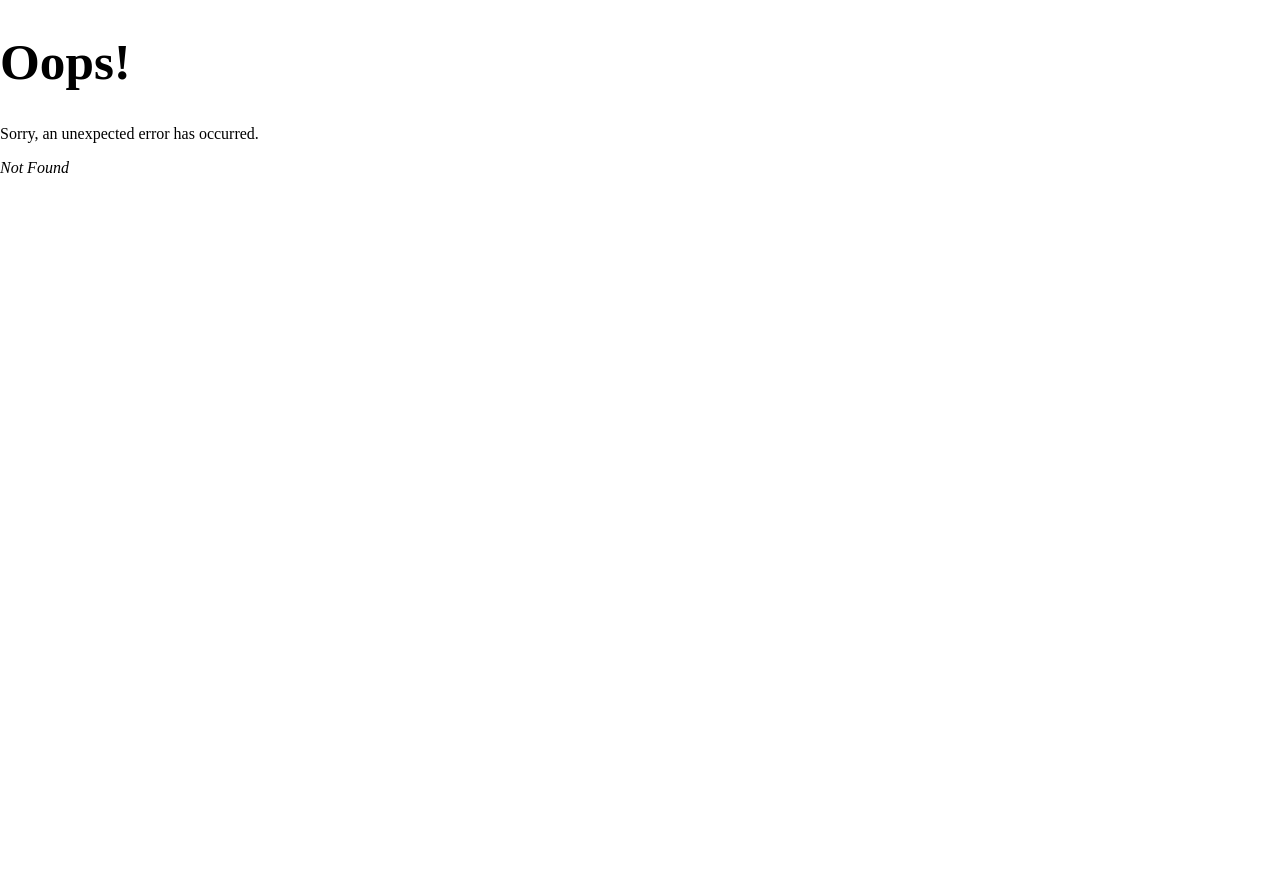
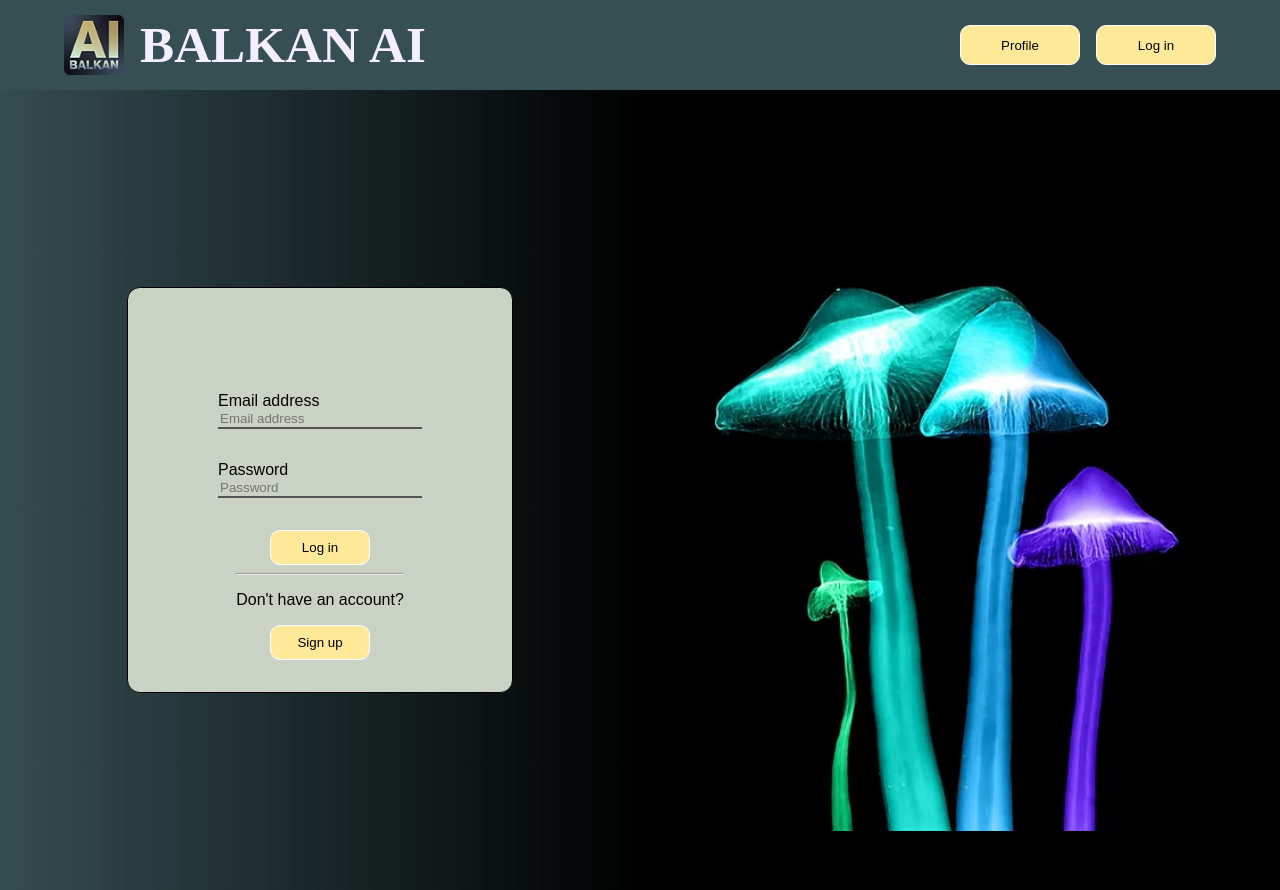
Before and after one commit to djbokisha/Balkan-AI, a React (Vite) app: page /login in a window 1280 px wide. Before the commit this address had no page. Before the commit the page ends 800 px from the top, so only its background shows below. Built offline with nearby package versions, Linux system fonts and the light colour scheme.

Commit message:
fixed routing and some styling

```diff
--- a/src/components/Conversation/Conversation.tsx
+++ b/src/components/Conversation/Conversation.tsx
@@ -1,18 +1,20 @@
 import React from "react";
+import { useNavigate } from "react-router-dom";
 import "./Conversation.css";
 
 function Conversation() {
+  const navigate = useNavigate()
   return (
     <div className="conversation">
       <h1>BALKAN AI</h1>
 
 
       <div className="content">
-      <p>Započnite konverzaciju:</p>
+        <p>Započnite konverzaciju:</p>
 
         <div className="input">
           <input type="email" placeholder="Vase pitanje/zahtev" />
-          <button>Posalji</button>
+          <button type="button" onClick={() => navigate('/chat')}>Posalji</button>
 
         </div>
       </div>
--- a/src/components/Google/Google_Login_Oauth.tsx
+++ b/src/components/Google/Google_Login_Oauth.tsx
@@ -19,16 +19,16 @@
           onSuccess={(credentialResponse) => {
             const details = jwt_decode(credentialResponse.credential!);
             // @ts-ignore
-            const {email, email_verified} = details
+            const { email, email_verified } = details
             console.log(email, email_verified)
-            if(email_verified){
+            if (email_verified) {
               Axios.post("http://localhost:5000/auth/loginGoogle", {
                 email,
               })
                 .then((res) => {
                   console.log("logged in", res);
                 })
-      .catch((err:any) => {
+                .catch((err: any) => {
                   console.log(err)
                   throw new Error(err.message);
                 });
@@ -41,7 +41,7 @@
           shape="circle"
         />
       </GoogleOAuthProvider>
-      <button onClick={() => googleLogout()}>Log out</button>
+      {/* <button onClick={() => googleLogout()}>Log out</button> */}
     </div>
   );
 }
--- a/src/components/Info_1/Info_1.tsx
+++ b/src/components/Info_1/Info_1.tsx
@@ -1,7 +1,9 @@
 import React from "react";
+import { useNavigate } from "react-router-dom";
 import "./Info_1.css";
 
 function Info_1() {
+  const navigate = useNavigate()
   return (
     <div className="container-info1">
       <div className="left-info1-side">
@@ -20,7 +22,7 @@
             Mogućnosti su beskonačne i zavise samo od vas samih.
           </p>
 
-          <button className="btn-info btn-hover">ISPROBAJ</button>
+          <button className="btn-info btn-hover" onClick={() => navigate('/chat')} type="button">ISPROBAJ</button>
         </div>
       </div>
       <div className="right-info1-side"></div>
--- a/src/components/Info_2/Info_2.tsx
+++ b/src/components/Info_2/Info_2.tsx
@@ -1,7 +1,9 @@
-import React from "react";
+import { useNavigate } from "react-router-dom";
 import "./Info_2.css";
 
 function Info_2() {
+  const navigate = useNavigate()
+
   return (
     <div className="container-info2">
       <div className="right-info2-side"></div>
@@ -21,7 +23,7 @@
             inteligencija radi 24/7, stoga vam je uvek na raspolaganju.
           </p>
 
-          <button className="btn-info btn-hover">ISPROBAJ</button>
+          <button className="btn-info btn-hover" onClick={() => navigate('/chat')} type="button">ISPROBAJ</button>
         </div>
       </div>
     </div>
--- a/src/components/Login/Login_left_side/Login_left_side.tsx
+++ b/src/components/Login/Login_left_side/Login_left_side.tsx
@@ -1,13 +1,12 @@
-import React, { FormEvent, useState, useEffect } from "react";
+import { FormEvent, useState } from "react";
 import "./Login_left_side.css";
 import Google_Login_Oauth from "../../Google/Google_Login_Oauth";
-
-const clientId =
-  "852734223308-ipm7cg5h9g1s51r966gkrjhtaqb2b79d.apps.googleusercontent.com";
+import { useNavigate } from "react-router-dom";
 
 function Login_left_side() {
   const [email, setEmail] = useState("");
   const [password, setPassword] = useState("");
+  const navigate = useNavigate()
 
   const loginHandler = (e: FormEvent): void => {
     e.preventDefault();
@@ -20,8 +19,6 @@
         <div className="position">
           <div className="google">
             <Google_Login_Oauth />
-            {/* <Google_Login />
-            <Google_Logout /> */}
           </div>
         </div>
         <div>
@@ -58,8 +55,8 @@
           <hr />
 
           <p>Don't have an account?</p>
-          <button type="button" className="btn-login-singup">
-            Sing up
+          <button type="button" className="btn-login-singup" onClick={() => navigate('/signup')}>
+            Sign up
           </button>
         </div>
       </div>
--- a/src/components/Navbar/Navbar.css
+++ b/src/components/Navbar/Navbar.css
@@ -15,6 +15,7 @@
 .logo img {
   padding-right: 1rem;
   height: 60px;
+  cursor: pointer;
 }
 
 .navbar .container {
--- a/src/components/Navbar/Navbar.tsx
+++ b/src/components/Navbar/Navbar.tsx
@@ -3,24 +3,26 @@
 import "./Navbar.css";
 import hamburger from "../../assets/hamburger.svg"
 import hamburger_close from "../../assets/hamburger-close.svg"
+import { useNavigate } from "react-router-dom";
 
 function Navbar() {
   const [click, setClick] = useState(false);
+  const navigate = useNavigate();
   const hadleClick = () => setClick(!click);
   return (
     <div className="navbar">
       <div className="container">
         <div className="logo">
-          <img src={logo} alt="" />
+          <img src={logo} alt="logo" onClick={() => navigate('/')} />
           <h1>BALKAN AI</h1>
         </div>
 
         <div className={click ? "nav active" : "nav"}>
-          <button className="btn-login btn-hover">Profile</button>
+          <button className="btn-login btn-hover" type="button" onClick={() => navigate('/profile')}>Profile</button>
 
-          <button className="btn-login btn-hover">Log in</button>
+          <button className="btn-login btn-hover" type="button" onClick={() => navigate('/login')}>Log in</button>
         </div>
-        <div onClick={hadleClick} className="hamburger">
+        <div onClick={() => hadleClick()} className="hamburger">
           {click ? (
             <img src={hamburger_close} alt="h" className="icon" />
           ) : (
--- a/src/components/Signup/Singup.tsx
+++ b/src/components/Signup/Singup.tsx
@@ -1,8 +1,8 @@
-import React, { FormEvent, useRef } from "react";
+import { FormEvent, useRef } from "react";
 import "./Signup.css";
 import Axios from "axios";
 
-function Singup() {
+function Signup() {
   const usernameSingupRef = useRef<HTMLInputElement>(null);
   const surnamSingupRef = useRef<HTMLInputElement>(null);
   const emailSingupRef = useRef<HTMLInputElement>(null);
@@ -84,7 +84,7 @@
             </div>
             <div className="remember-me">
               <button type="submit" className="btn-login-singup">
-                Sing up
+                Sign up
               </button>
             </div>
           </form>
@@ -94,4 +94,4 @@
   );
 }
 
-export default Singup;
+export default Signup;
--- a/src/components/Video_2/Vide_2.tsx
+++ b/src/components/Video_2/Vide_2.tsx
@@ -1,15 +1,17 @@
-import React from "react";
 import "./Video.css";
 import video_2 from "../../assets/video2.mp4";
+import { useNavigate } from "react-router-dom";
 
 function Vide_2() {
+  const navigate = useNavigate()
+
   return (
     <div className="hero">
       <video autoPlay loop muted id="video">
         <source src={video_2} type="video/mp4" />
       </video>
 
-<div className="container-video"></div>
+      <div className="container-video"></div>
       <div className="left-video2-side">
         <div className="scrolling-area-video2">
           <div className="scrolling-element-inside">
@@ -41,7 +43,7 @@
           </div>
 
         </div>
-        <button className="btn-video2 btn-hover">Isprobaj</button>
+        <button className="btn-video2 btn-hover" type="button" onClick={() => navigate('/chat')}>Isprobaj</button>
       </div>
     </div>
   );
--- a/src/pages/Home.tsx
+++ b/src/pages/Home.tsx
@@ -1,13 +1,9 @@
-import Chat_Bot from "../components/Chat_Bot/Chat_Bot"
 import Conversation from "../components/Conversation/Conversation"
-import Dashboard from "../components/Dashboard/Dashboard"
 import Description from "../components/Description/Description"
 import Footer from "../components/Footer/Footer"
 import Info_1 from "../components/Info_1/Info_1"
 import Info_2 from "../components/Info_2/Info_2"
-import Login from "../components/Login/Login"
 import Pay_Pal from "../components/Pay_Pal/Pay_Pal"
-import Singup from "../components/Signup/Singup"
 import Video from "../components/Video/Video"
 import Vide_2 from "../components/Video_2/Vide_2"
 
@@ -22,11 +18,7 @@
       <Info_2 />
       <Vide_2 />
       <Footer />
-      <Login />
-      <Chat_Bot />
       <Pay_Pal />
-      <Singup />
-      <Dashboard />
     </>
   )
 }
```
Also changed, not shown: src/App.tsx (+28 -25 lines). Lines whose indentation alone changed are shown as unchanged.
